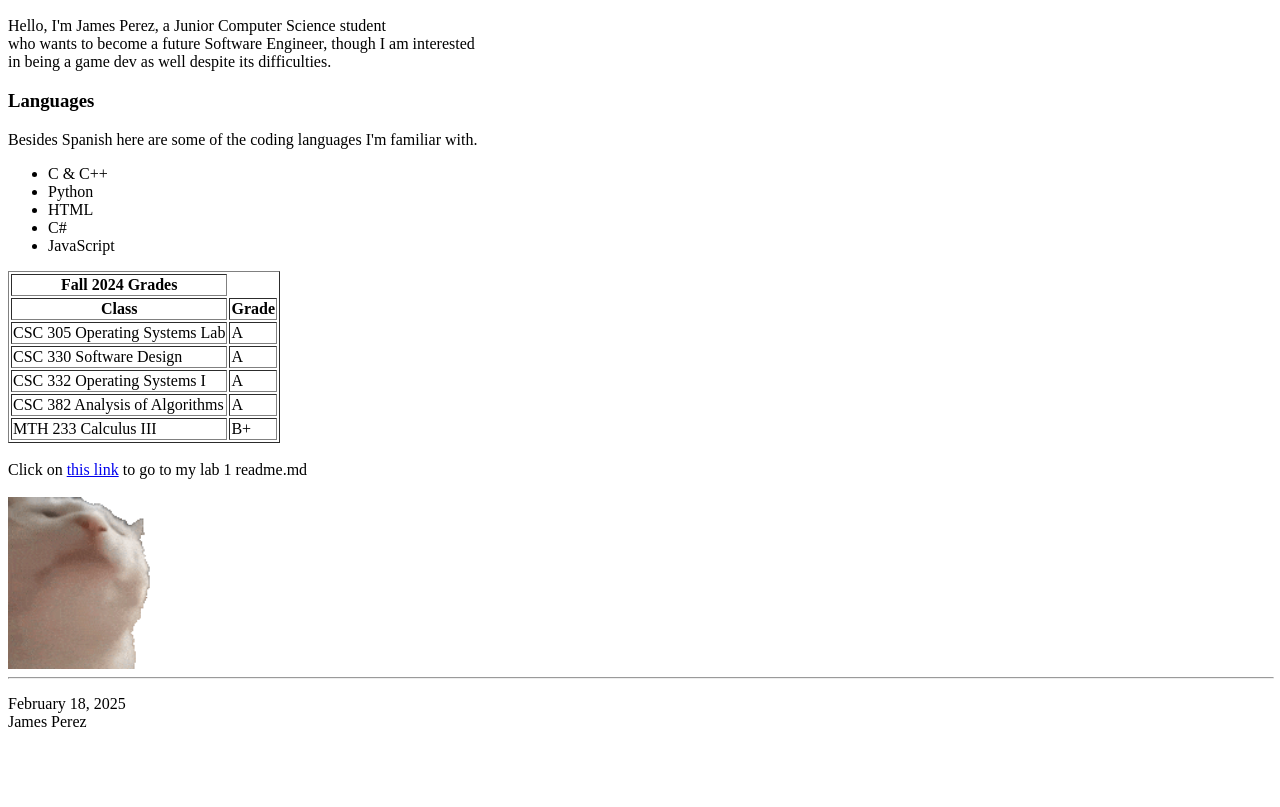
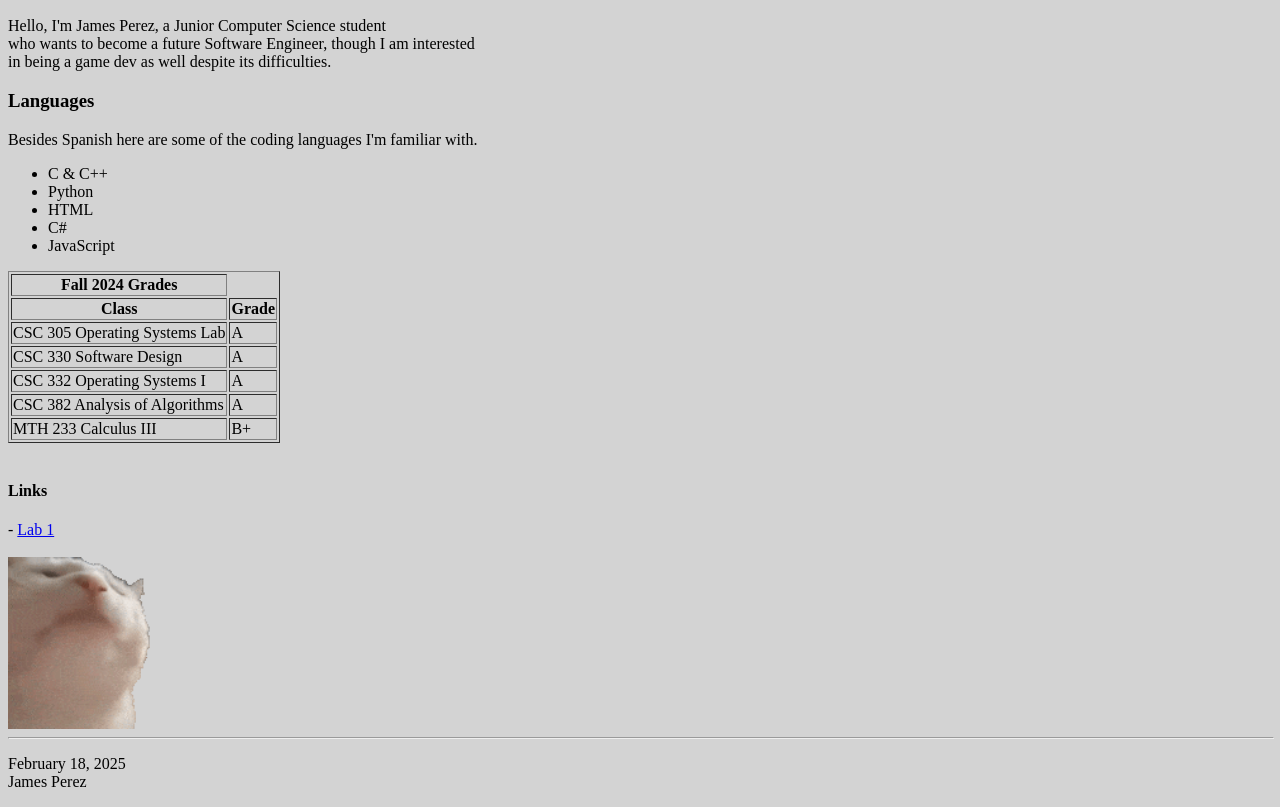
Before and after one commit to jamespere2/jamespere2.github.io, a plain HTML site: page index.html in a window 1280 px wide. Shown: the part 96-903 px from the top of the page. Before the commit the page ends 843 px from the top, so only its background shows below. Drawn offline with Linux system fonts and the light colour scheme.

Commit message:
Updated index.html
Made background lightgray, changed how links are displayed.

```diff
--- a/index.html
+++ b/index.html
@@ -2,7 +2,7 @@
    <head>
 		<title> James' Homepage </title>
    </head>
-   <body>
+   <body style="background-color: lightgray">
         <h1 align="center"> Welcome to my Homepage! </h1>
             <h2> About me </h2>
             <p> Hello, I'm James Perez, a Junior Computer Science student <br/>
@@ -24,8 +24,8 @@
                             <tr><td>CSC 382 Analysis of Algorithms</td><td>A</td></tr>
                             <tr><td>MTH 233 Calculus III</td><td>B+</td></tr>
                         </table><br/>
-                          Click on <a href="https://jamespere2.github.io/README.md">this link</a>
-                          to go to my lab 1 readme.md
+                        <h4>Links</h4>
+                          - <a href="https://jamespere2.github.io/README.md">Lab 1</a>
                           <br/><br/>
                           <img src="images/cat.gif" width="20%"/> <br/>
                           <hr align="left" width="100%" size="2"/>
```
